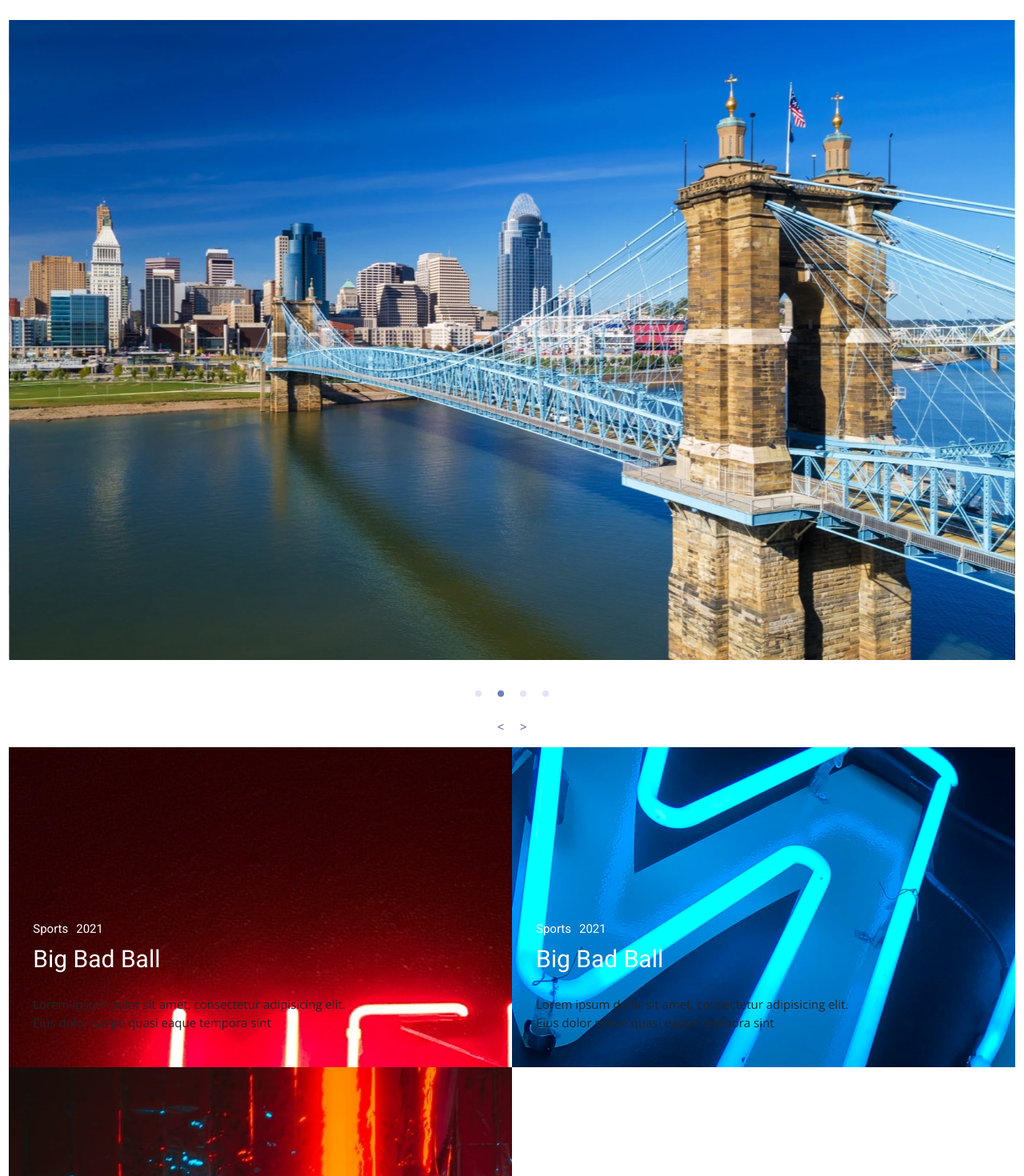
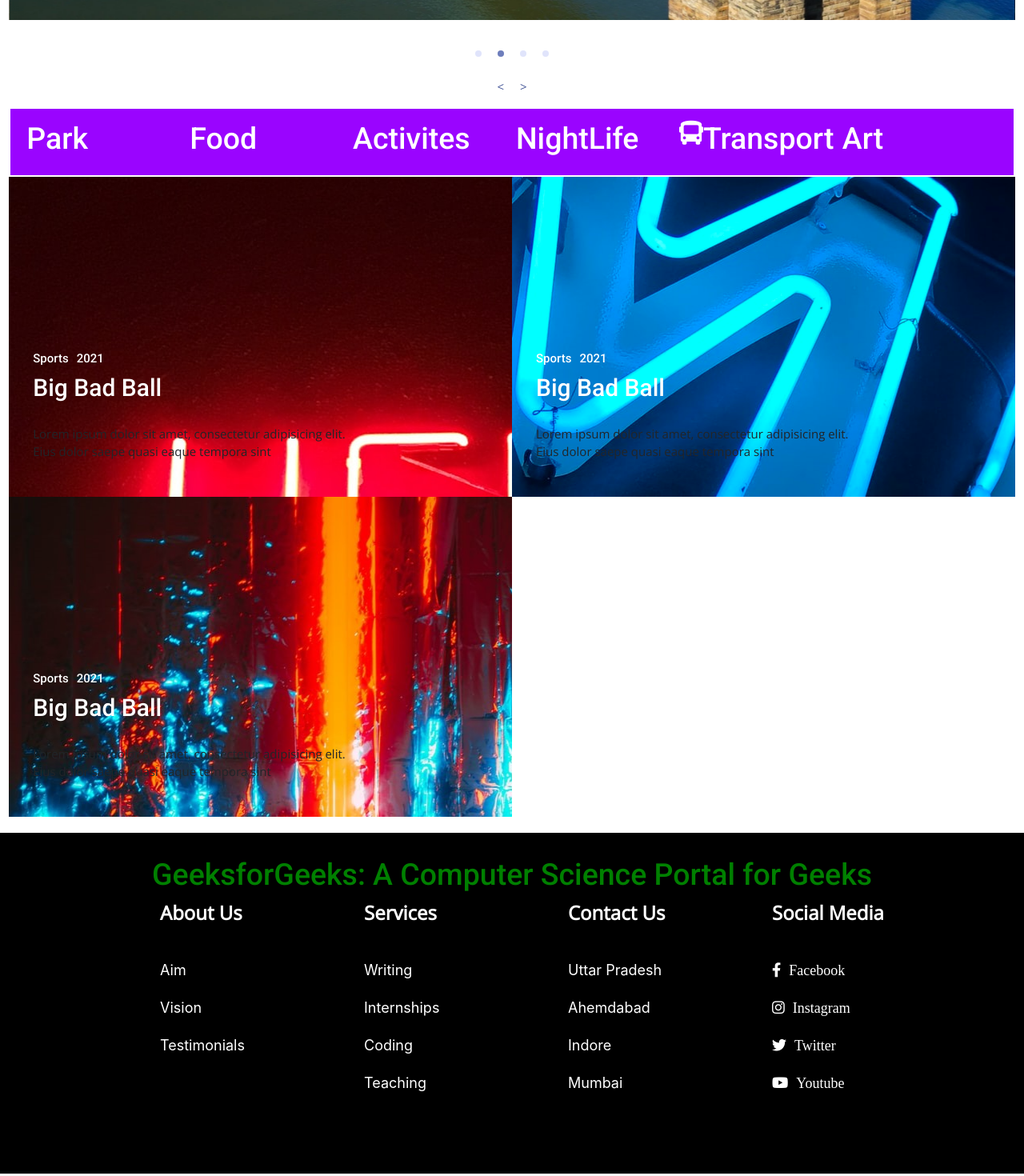
Before and after one commit to SethCodes/cinci-attractions, a React (Create React App) app: page / in a window 1280 px wide. Shown: the part 840-2310 px from the top of the page at 80% size. Built offline with nearby package versions, Linux system fonts and the light colour scheme.

Commit message:
push changes for nav, footer, and signin

```diff
--- a/package.json
+++ b/package.json
@@ -3,6 +3,9 @@
   "version": "0.1.0",
   "private": true,
   "dependencies": {
+    "@fortawesome/fontawesome-svg-core": "^1.2.36",
+    "@fortawesome/free-solid-svg-icons": "^5.15.4",
+    "@fortawesome/react-fontawesome": "^0.1.15",
     "@testing-library/jest-dom": "^5.14.1",
     "@testing-library/react": "^11.2.7",
     "@testing-library/user-event": "^12.8.3",
@@ -11,6 +14,8 @@
     "dotenv": "^10.0.0",
     "ejs": "^3.1.6",
     "express": "^4.17.1",
+    "mdb-react-ui-kit": "^1.3.0",
+    "mdb-ui-kit": "^3.9.0",
     "mongoose": "^6.0.2",
     "react": "^17.0.2",
     "react-alice-carousel": "^2.5.1",
@@ -20,6 +25,7 @@
     "react-router-dom": "^5.2.1",
     "react-scripts": "4.0.3",
     "redux": "^4.1.1",
+    "styled-components": "^5.3.1",
     "web-vitals": "^1.1.2"
   },
   "scripts": {
--- a/public/index.html
+++ b/public/index.html
@@ -9,6 +9,8 @@
       name="description"
       content="Web site created using create-react-app"
     />
+    <link href="https://use.fontawesome.com/releases/v5.15.1/css/all.css" rel="stylesheet" />
+    <link href="https://fonts.googleapis.com/css?family=Roboto:300,400,500,700&display=swap" rel="stylesheet" />
     <link rel="apple-touch-icon" href="%PUBLIC_URL%/logo192.png" />
     <link rel="preconnect" href="https://fonts.googleapis.com">
 <link rel="preconnect" href="https://fonts.gstatic.com" crossorigin>
--- a/src/App.js
+++ b/src/App.js
@@ -4,7 +4,7 @@ import Navbar from "./components/Navbar";
 import Home from './components/Home'
 import LoginForm from './components/LoginForm';
 import About from './components/About'
-
+import Footer from './components/Footer';
 
 import {BrowserRouter, Route, Switch } from "react-router-dom";
 
@@ -23,15 +23,17 @@ const App = () => {
       <BrowserRouter>
     <div className="App">
       <Navbar handleLoginClick={handleLoginCLick}  />
-      <LoginForm isShowLogin={isShowLogin} />
+      {/*<LoginForm isShowLogin={isShowLogin} />*/}
+
       <Switch>
       <Route exact path='/' component={Home}/>
       <Route path='/about' component={About}/>
       </Switch>
-
     </div>
+    <Footer />
 
     </BrowserRouter>
+
     );
   }
 
--- /dev/null
+++ b/src/components/Footer.js
@@ -0,0 +1,77 @@
+import React from "react";
+import {
+  Box,
+  Container,
+  Row,
+  Column,
+  FooterLink,
+  Heading,
+} from "./FooterStyle";
+
+const Footer = () => {
+  return (
+    <Box>
+      <h1 style={{ color: "green",
+                   textAlign: "center",
+                   marginTop: "-50px" }}>
+        GeeksforGeeks: A Computer Science Portal for Geeks
+      </h1>
+      <Container>
+        <Row>
+          <Column>
+            <Heading>About Us</Heading>
+            <FooterLink href="#">Aim</FooterLink>
+            <FooterLink href="#">Vision</FooterLink>
+            <FooterLink href="#">Testimonials</FooterLink>
+          </Column>
+          <Column>
+            <Heading>Services</Heading>
+            <FooterLink href="#">Writing</FooterLink>
+            <FooterLink href="#">Internships</FooterLink>
+            <FooterLink href="#">Coding</FooterLink>
+            <FooterLink href="#">Teaching</FooterLink>
+          </Column>
+          <Column>
+            <Heading>Contact Us</Heading>
+            <FooterLink href="#">Uttar Pradesh</FooterLink>
+            <FooterLink href="#">Ahemdabad</FooterLink>
+            <FooterLink href="#">Indore</FooterLink>
+            <FooterLink href="#">Mumbai</FooterLink>
+          </Column>
+          <Column>
+            <Heading>Social Media</Heading>
+            <FooterLink href="#">
+              <i className="fab fa-facebook-f">
+                <span style={{ marginLeft: "10px" }}>
+                  Facebook
+                </span>
+              </i>
+            </FooterLink>
+            <FooterLink href="#">
+              <i className="fab fa-instagram">
+                <span style={{ marginLeft: "10px" }}>
+                  Instagram
+                </span>
+              </i>
+            </FooterLink>
+            <FooterLink href="#">
+              <i className="fab fa-twitter">
+                <span style={{ marginLeft: "10px" }}>
+                  Twitter
+                </span>
+              </i>
+            </FooterLink>
+            <FooterLink href="#">
+              <i className="fab fa-youtube">
+                <span style={{ marginLeft: "10px" }}>
+                  Youtube
+                </span>
+              </i>
+            </FooterLink>
+          </Column>
+        </Row>
+      </Container>
+    </Box>
+  );
+};
+export default Footer;
--- /dev/null
+++ b/src/components/FooterStyle.js
@@ -0,0 +1,60 @@
+import styled from 'styled-components';
+
+export const Box = styled.div`
+padding: 80px 60px;
+background: black;
+bottom: 0;
+width: 100%;
+
+
+@media (max-width: 1000px) {
+	padding: 70px 30px;
+}
+`;
+
+export const Container = styled.div`
+	display: flex;
+	flex-direction: column;
+	justify-content: center;
+	max-width: 1000px;
+	margin: 0 auto;
+	/* background: red; */
+`
+
+export const Column = styled.div`
+display: flex;
+flex-direction: column;
+text-align: left;
+margin-left: 60px;
+`;
+
+export const Row = styled.div`
+display: grid;
+grid-template-columns: repeat(auto-fill,
+						minmax(185px, 1fr));
+grid-gap: 20px;
+
+@media (max-width: 1000px) {
+	grid-template-columns: repeat(auto-fill,
+						minmax(200px, 1fr));
+}
+`;
+
+export const FooterLink = styled.a`
+color: #fff;
+margin-bottom: 20px;
+font-size: 18px;
+text-decoration: none;
+
+&:hover {
+	color: green;
+	transition: 200ms ease-in;
+}
+`;
+
+export const Heading = styled.p`
+font-size: 24px;
+color: #fff;
+margin-bottom: 40px;
+font-weight: bold;
+`;
--- a/src/components/Home.js
+++ b/src/components/Home.js
@@ -11,6 +11,7 @@ import image4 from "../images/carousel14.jpg";
 import Image1 from '../media/image1.jpg'
 import Image2 from '../media/image2.jpg'
 import Image3 from '../media/image3.jpg'
+import 'mdb-react-ui-kit/dist/css/mdb.min.css'
 
 const Home = () => {
 
@@ -59,6 +60,34 @@ const Home = () => {
     </AliceCarousel>
         </div>
 
+        <div className="categoryChoice">
+
+          <div className="catOne">
+           {/* icon */}
+            <h1>Park</h1>
+          </div>
+          <div className="catOne">
+           {/* icon */}
+            <h1>Food</h1>
+          </div>
+          <div className="catOne">
+           {/* icon */}
+            <h1>Activites</h1>
+          </div>
+          <div className="catOne">
+           {/* icon */}
+            <h1>NightLife</h1>
+          </div>
+          <div className="catOne">
+          <i class="fas fa-bus"></i>
+            <h1>Transport</h1>
+          </div>
+          <div className="catOne">
+           {/* icon */}
+            <h1>Art</h1>
+          </div>
+        </div>
+
         <div className="container-fluid">
         <div className="row">
           {articles.map((attraction) => {
@@ -68,7 +97,7 @@ const Home = () => {
                 key={attraction.id}
                 style={{
                   backgroundImage: `url("${attraction.backgroundImg}")`
-                }}
+               }}
               >
                 <AttractionCard
                   id={attraction.id}
@@ -78,12 +107,19 @@ const Home = () => {
                   snippet={attraction.snippet}
                 />
               </div>
+
             );
+
           })}
         </div>
       </div>
     </div>
+
+
   );
+
+
 };
 
+
 export default Home;
--- a/src/components/Navbar.js
+++ b/src/components/Navbar.js
@@ -7,6 +7,7 @@ const Navbar = ( {handleLoginClick}) => {
 
     return (
         <nav className="nav-wrapper black darken-3">
+
             <div className="container">
             <a href="_" className="brand-logo">Cincinnati Attractions</a>
             <ul className="right">
--- a/src/index.css
+++ b/src/index.css
@@ -158,3 +158,25 @@ label {
   transform: translateY(100px) scale(0) rotateY(180deg);
   opacity: 0;
 }
+.categoryChoice{
+
+  font-size: 2rem;
+  padding: 15px 20px;
+  list-style: none;
+  background-color: #9a04ff;
+  color: #fff;
+  margin: 2px;
+  /* display: flex; */
+  /* align-items: center; */
+  justify-content: flex-start;
+  /* cursor: move; */
+  column-count: 6;
+  column-gap: 10px;
+
+
+}
+
+.catOne {
+  display: flex;
+
+}
```
Also changed, not shown: 1 other file (tests, documents, lock files or other folders).
